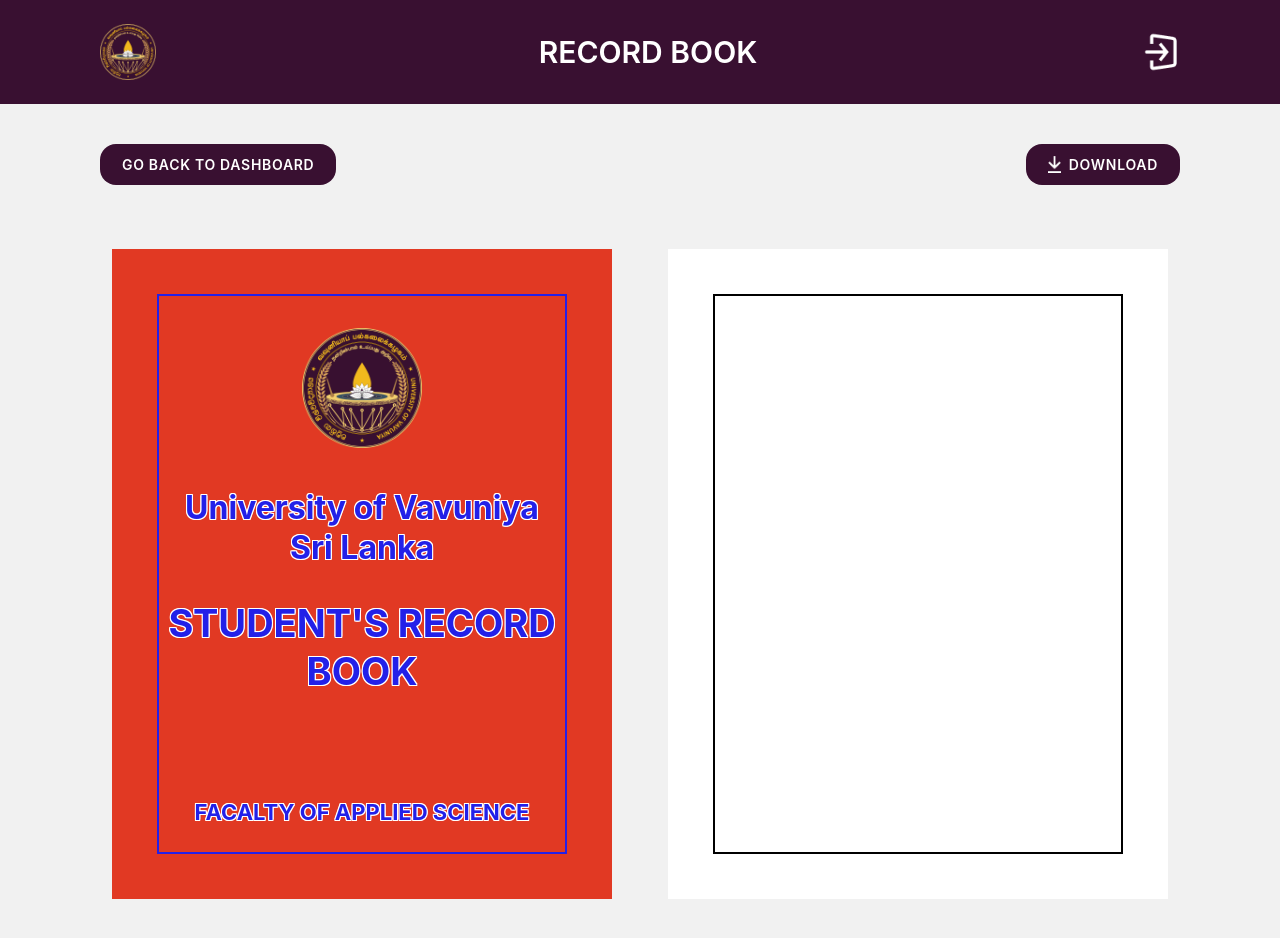
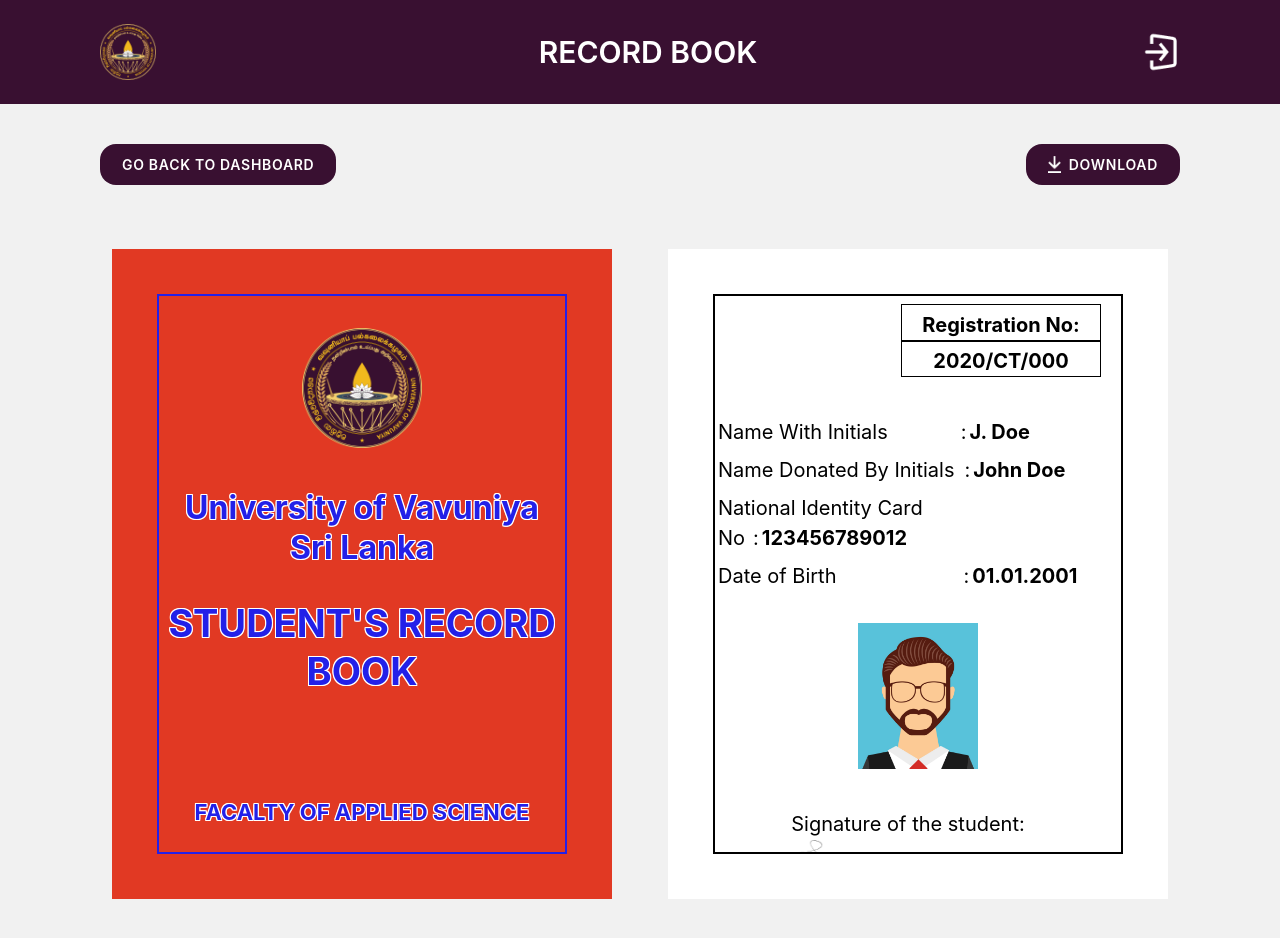
Before and after one commit to MohamadNazik/uov-student-reg-and-renewal-system-frontend, a React (Vite) app: page /record-book in a window 1280 px wide. Shown: the top 938 px of the page. Built offline with nearby package versions, Linux system fonts and the light colour scheme.

Commit message:
update other page

```diff
--- a/src/components/RecordBookComponent.jsx
+++ b/src/components/RecordBookComponent.jsx
@@ -67,7 +67,52 @@
 
       {/* Back view */}
       <div className="w-[250px] sm:w-[500px]  bg-white h-[350px] sm:h-[650px] flex justify-center items-center overflow-hidden relative">
-        <div className="w-[190px] sm:w-[410px] bg-white h-[290px] sm:h-[560px] border-2  border-black  flex justify-center items-center overflow-hidden relative"></div>
+        <div className="w-[190px] sm:w-[410px] bg-white h-[290px] sm:h-[560px] border-2  border-black   flex flex-col justify-start items-center overflow-hidden relative">
+          <div class="w-[100px] h-[25px] sm:w-[200px] sm:h-[40px] sm:text-[20px] border  border-black text-[12px] ml-auto mr-[20px] mt-2">
+            <p class="text-center mt-[5px] font-bold">
+              Registration No:
+            </p>
+          </div>
+          <div class="w-[100px] h-[25px] sm:w-[200px] sm:h-[40px] border border-black text-[12px] sm:text-[20px] ml-auto mr-[20px]">
+            <p class="text-center mt-[4px]  font-bold">
+              2020/CT/000
+            </p>
+          </div>
+          <div class="text-left  text-[12px] sm:text-[20px] mr-5 mt-2 sm:ml-[3px] sm:mt-10 sm:space-y-2">
+            <h4>
+              Name With Initials
+              <span class="inline mx-auto ml-12 sm:ml-[73px]">:</span>
+              <span class="font-bold sm:ml-[3px]">J. Doe</span>
+            </h4>
+            <h4>
+              Name Donated By Initials
+              <span class="inline mx-auto ml-3 sm:ml-[10px]">:</span>
+              <span class="font-bold sm:ml-[3px]">John Doe</span>
+            </h4>
+            <h4>
+              National Identity Card No
+              <span class="inline mx-auto  ml-3 sm:ml-[8px] ">:</span>
+              <span class="font-bold sm:ml-[3px]">123456789012</span>
+            </h4>
+            <h4>
+              Date of Birth
+              <span class="inline mx-auto  ml-[80px] sm:ml-[127px] ">:</span>
+              <span class="font-bold sm:ml-[3px]">01.01.2001</span>
+            </h4>
+          </div>
+
+          <div className="flex justify-center items-center mt-1 sm:mt-8">
+            <img
+              src={student_img}
+              alt="Student Image"
+              className="w-[50px] sm:w-[120px] h-auto"
+            />
+          </div>
+          <div class="text-left text-[12px] sm:text-[20px] mr-5 mt-2 sm:mrl-20 sm:mt-10">
+              <h4>Signature of the student:</h4>
+              <img src={holder_signature} alt="signature" class="w-[50px] sm:w-[50px] h-auto" />
+          </div>
+        </div>
       </div>
 
 
```
